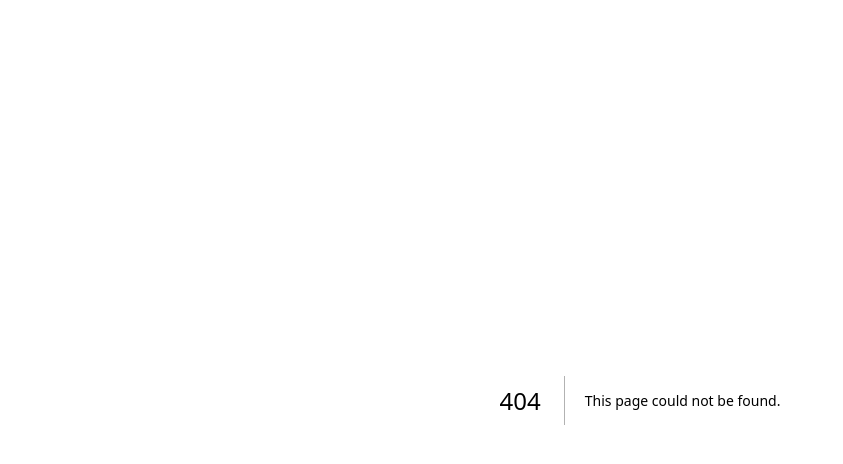
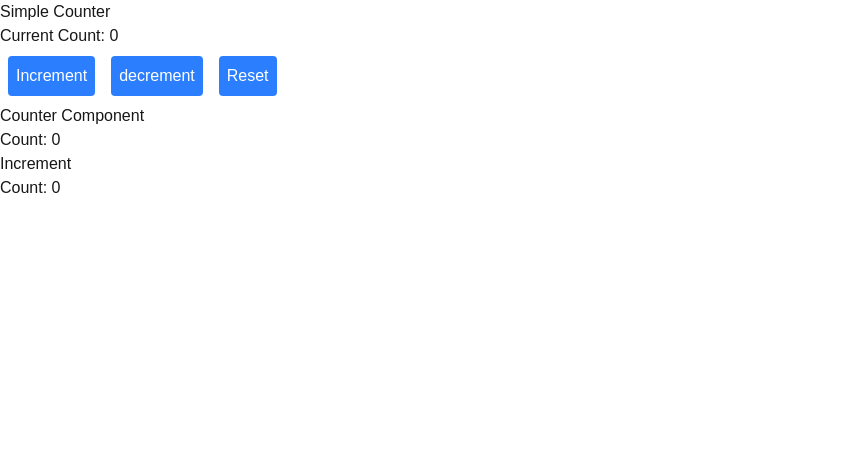
Before and after one commit to Jessie-Tang-Iu/cprg306-assignments, a Next.js app: page /week-4/counter in a window 1280 px wide. Before the commit this address had no page. Shown: the top 464 px of the page, without its empty margins (0-843 px from the left). Built offline with nearby package versions, Linux system fonts and the light colour scheme.

Commit message:
Update week4 inclass example and assignment

```diff
--- a/app/page.js
+++ b/app/page.js
@@ -15,6 +15,9 @@ export default function Home() {
         <li> <Link href="./week-3/objects" className={linkStyles}>Week 3 - objects</Link> </li>
         <li> <Link href="./week-3/props" className={linkStyles}>Week 3 - props</Link> </li>
         <li> <Link href="./week-3/items" className={linkStyles}>Week 3 - Link To My Week 3 Assignment</Link> </li>
+        <li> <Link href="./week-4/functions/" className={linkStyles}>Week 4 - Functions</Link> </li>
+        <li> <Link href="./week-4/counter/" className={linkStyles}>Week 4 - Counter</Link> </li>
+        <li> <Link href="./week-4/" className={linkStyles}>Week 4 - Link To My Week 4 Assignment</Link> </li>
       </ul>
     </main>
   );
--- a/app/week-3/items/item.js
+++ b/app/week-3/items/item.js
@@ -6,10 +6,10 @@ export default function Item({item}) {
 
     return (
         <div>
-            <p className="px-4 py-2 m-8 bg-slate-800">
+            <div className="px-4 py-2 m-8 bg-slate-800">
                 <p className="text-lg font-bold">{iName}</p>
                 <p>Buy {iQuantity} in {iCategory}</p>
-            </p>
+            </div>
         </div>
     );
 }
--- /dev/null
+++ b/app/week-4/counter/counter-display.js
@@ -0,0 +1,10 @@
+
+
+
+export default function CounterDisplay({thisCount}) {
+    return (
+        <div>
+            <p>Count: {thisCount}</p>
+        </div>
+    );
+}
--- /dev/null
+++ b/app/week-4/counter/counter.js
@@ -0,0 +1,15 @@
+
+
+
+export default function Counter({curCount, incFunc}) {
+
+
+
+    return (
+        <div>
+            <h2>Counter Component</h2>
+            <p>Count: {curCount}</p>
+            <button onClick={incFunc}>Increment</button>
+        </div>
+    );
+}
--- /dev/null
+++ b/app/week-4/counter/page.js
@@ -0,0 +1,52 @@
+"use client"
+
+import { useState } from "react";
+import Counter from "./counter";
+import CounterDisplay from "./counter-display";
+
+
+export default function CounterPage() {
+
+    const [count, setCount] = useState(0);
+
+    const incrementCounter = () => {
+        let currentCount = count;
+        if( currentCount <= 9){
+            setCount(currentCount + 1);
+        }
+    }
+
+    const decrementCounter = () => {
+        let currentCount = count;
+        if( currentCount >=1 )
+        {
+            setCount(currentCount - 1);
+        }
+    }
+
+    const resetCounter = () => {
+        setCount(0);
+    }
+
+    return (
+        <main>
+            <h1>Simple Counter</h1>
+            <p>Current Count: {count}</p>
+            <button
+                className="bg-blue-500 text-white rounded p-2 m-2"
+                onClick={incrementCounter}
+                >Increment</button>
+            <button
+                className="bg-blue-500 text-white rounded p-2 m-2"
+                onClick={decrementCounter}
+                >decrement</button>
+            <button
+                className="bg-blue-500 text-white rounded p-2 m-2"
+                onClick={resetCounter}
+                >Reset</button>
+
+            <Counter curCount={count} incFunc={incrementCounter} />
+            <CounterDisplay thisCount={count} />
+        </main>
+    );
+}
--- /dev/null
+++ b/app/week-4/functions/page.js
@@ -0,0 +1,49 @@
+
+
+export default function FunctionPage() {
+
+    function helloWorld(username, dayOfWeek) {
+        return "Hello World! Welcome Back " + username + ". Today is " + dayOfWeek + ".";
+    }
+
+    let helloWorld2 = function(username, dayOfWeek) {
+        // return "Hello World! Welcome Back " + username + ". Today is " + dayOfWeek + ".";
+        return `Hello World! Welcome Back ${username}. Today is ${dayOfWeek}.`;
+    }
+
+    let helloWorld3 = (username) => {
+        return `Hello World! Welcome Back ${username}.`;
+    }
+
+    const helloWorld4 = (username) => `Hello ${username}`;
+    const helloMath = (a,b) => a+b;
+
+    const louder = (textOutputFunc, uName) => {
+        // check to make sure that textOutputFunc is actually a function
+        // check to make sure that the function is
+        // consistent with higher-order function logic
+        let thisText = textOutputFunc(uName);
+        return thisText.toUpperCase();
+    }
+
+    const multiplyBy = (num1) => {
+        return (num2) => num1 * num2
+    }
+
+    const multiplyByThree = multiplyBy(3);
+    const multiplyByTen = multiplyBy(10);
+
+    return (
+        <main>
+            <h1>Functions</h1>
+            <p>{helloWorld("Alice", "Tuesday")}</p>
+            <p>{helloWorld2("Bob", "Wednesday")}</p>
+            <p>{helloWorld3("John")}</p>
+            <p>{helloWorld4("Jen")}</p>
+            <p>{helloMath(3,5)}</p>
+            <p>{louder(helloWorld3, "Robert")}</p>
+            <p>{multiplyByThree(2)}</p>
+            <p>{multiplyByTen(7)}</p>
+        </main>
+    );
+}
--- a/app/week-4/new-item.js
+++ b/app/week-4/new-item.js
@@ -0,0 +1,34 @@
+"use client";
+import { useState } from "react";
+
+
+export default function NewItem() {
+
+    const [quantity, setQuantity] = useState(1);
+
+    const increment = () => {
+        let currentQuantity = quantity;
+        if (quantity < 20) {
+            setQuantity(currentQuantity + 1);
+        }
+    }
+
+    const decrement = () => {
+        let currentQuantity = quantity;
+        if (quantity > 1) {
+            setQuantity(currentQuantity - 1);
+        }
+    }
+
+    return (
+        <main>
+            <div style={{display: 'flex', flexDirection: 'row'}} className="px-4 py-2 m-8 bg-slate-800">
+                <p style={{flex: 1}} className="text-lg font-bold">{quantity}</p>
+                <div style={{flex: 1}}>
+                    <button className="bg-blue-500 text-white rounded p-2" onClick={decrement} disabled={quantity <= 1}>-</button>
+                    <button className="bg-blue-500 text-white rounded p-2"onClick={increment} disabled={quantity >= 20}>+</button>
+                </div>
+            </div>
+        </main>
+    );
+}
--- a/app/week-4/page.js
+++ b/app/week-4/page.js
@@ -0,0 +1,11 @@
+import NewItem from "./new-item";
+
+
+export default function Page() {
+    return (
+        <main>
+            <p>Week 4</p>
+            <NewItem />
+        </main>
+    );
+}
```
